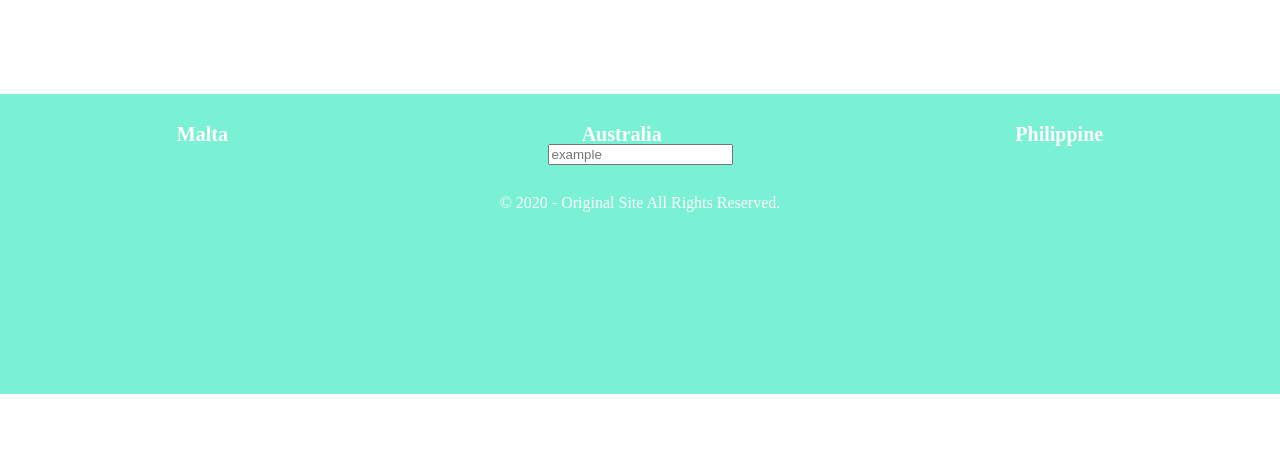
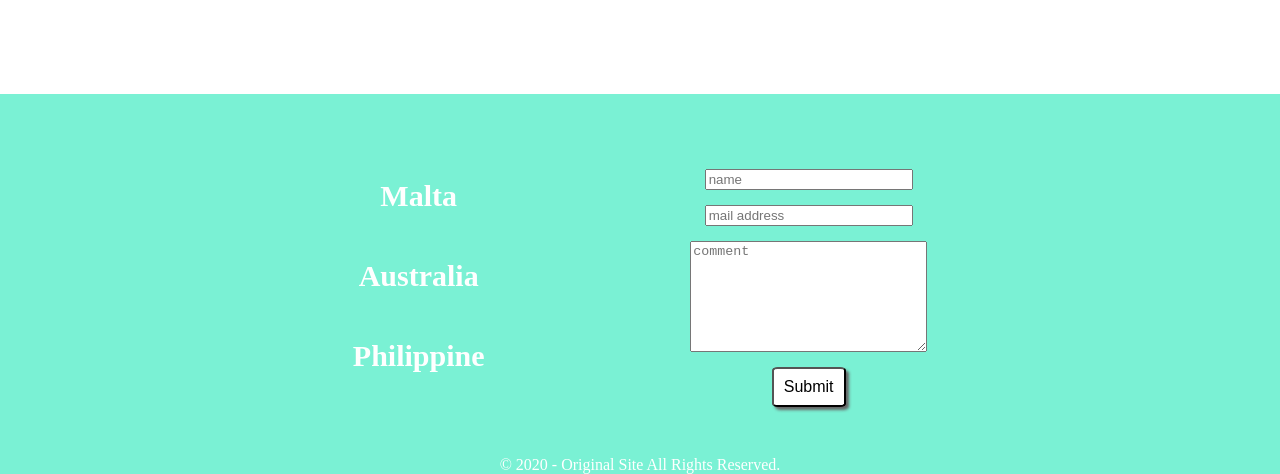
Before and after one commit to D-suke0614/Original-Site, a plain HTML site: page index.html in a window 1280 px wide. Shown: the part 2432-2906 px from the top of the page. Before the commit the page ends 2826 px from the top, so only its background shows below. Drawn offline with Linux system fonts and the light colour scheme.

Commit message:
second commit

```diff
--- a/assets/css/style.css
+++ b/assets/css/style.css
@@ -102,26 +102,91 @@ h1 {
 
 
 footer {
-  height: 300px;
+  height: 380px;
   background-color: #7af1d4;
   text-align: center;
 }
 
-.footer-nav {
-  padding-top: 30px;
+.footer-upper {
   display: flex;
   justify-content: space-around;
   align-items: center;
+}
+
+.footer-left {
+  margin-left: 250px;
+}
+
+.footer-right {
+  margin-right: 250px;
+}
+
+@media screen and (max-width : 960px) {
+  .footer-left {
+    margin-left: 20%;
+    margin-right: 5%;
+  }
+  .footer-right {
+    margin-right: 20%;
+    margin-left: 5%;
+  }
+}
+
+.footer-nav {
+  /* padding-top: 30px; */
+  display: flex;
+  flex-direction: column;
+  justify-content: center;
+  align-items: center;
+}
+
+.footer-nav > li {
+  margin-top: 50px;
 }
 
 .footer-nav > li > a {
   text-decoration: none;
   color: white;
   font-weight: bold;
-  font-size: 20px;
+  font-size: 30px;
 }
 
 footer > p {
-  padding-top: 30px;
+  padding-top: 50px;
   color: white;
 }
+
+.contactarea {
+  margin-top: 60px;
+  display: flex;
+  flex-direction: column;
+  justify-content: center;
+  align-items: center;
+}
+
+.contactarea > input {
+  width: 200px;
+}
+
+.contact {
+  margin-top: 15px;
+}
+
+button {
+  display       : inline-block;
+  border-radius : 8%;          /* 角丸       */
+  font-size     : 12pt;        /* 文字サイズ */
+  text-align    : center;      /* 文字位置   */
+  cursor        : pointer;     /* カーソル   */
+  padding       : 10px 10px;   /* 余白       */
+  background    : #ffffff;     /* 背景色     */
+  color         : black;     /* 文字色     */
+  line-height   : 1em;         /* 1行の高さ  */
+  opacity       : 1;           /* 透明度     */
+  transition    : .3s;         /* なめらか変化 */
+  box-shadow    : 3px 3px 3px #666666;  /* 影の設定 */
+}
+button:hover {
+  box-shadow    : none;        /* カーソル時の影消去 */
+  opacity       : 0.9;         /* カーソル時透明度 */
+}
--- a/index.html
+++ b/index.html
@@ -64,16 +64,23 @@
       </section>
     </div>
   </main>
-
   <footer>
-    <ul class="footer-nav">
-      <li><a href="#Malta">Malta</a></li>
-      <li><a href="#Australia">Australia</a></li>
-      <li><a href="#Philippine">Philippine</a></li>
-    </ul>
-    <div class="contact">
-      <!-- コンタクトフォームを作る (footerサイズアップ) -->
-      <input type="text" placeholder="example">
+    <div class="footer-upper">
+      <div class="footer-left">
+        <ul class="footer-nav">
+          <li><a href="#Malta">Malta</a></li>
+          <li><a href="#Australia">Australia</a></li>
+          <li><a href="#Philippine">Philippine</a></li>
+        </ul>
+      </div>
+      <div class="footer-right">
+        <div class="contactarea">
+          <input type="text" placeholder="name" class="contact">
+          <input type="text" placeholder="mail address" class="contact">
+          <textarea class="contact" id="" cols="27" rows="7" placeholder="comment"></textarea>
+          <button type="submit" class="contact">Submit</button>
+        </div>
+      </div>
     </div>
     <p>
       © 2020 - Original Site All Rights Reserved.
```
